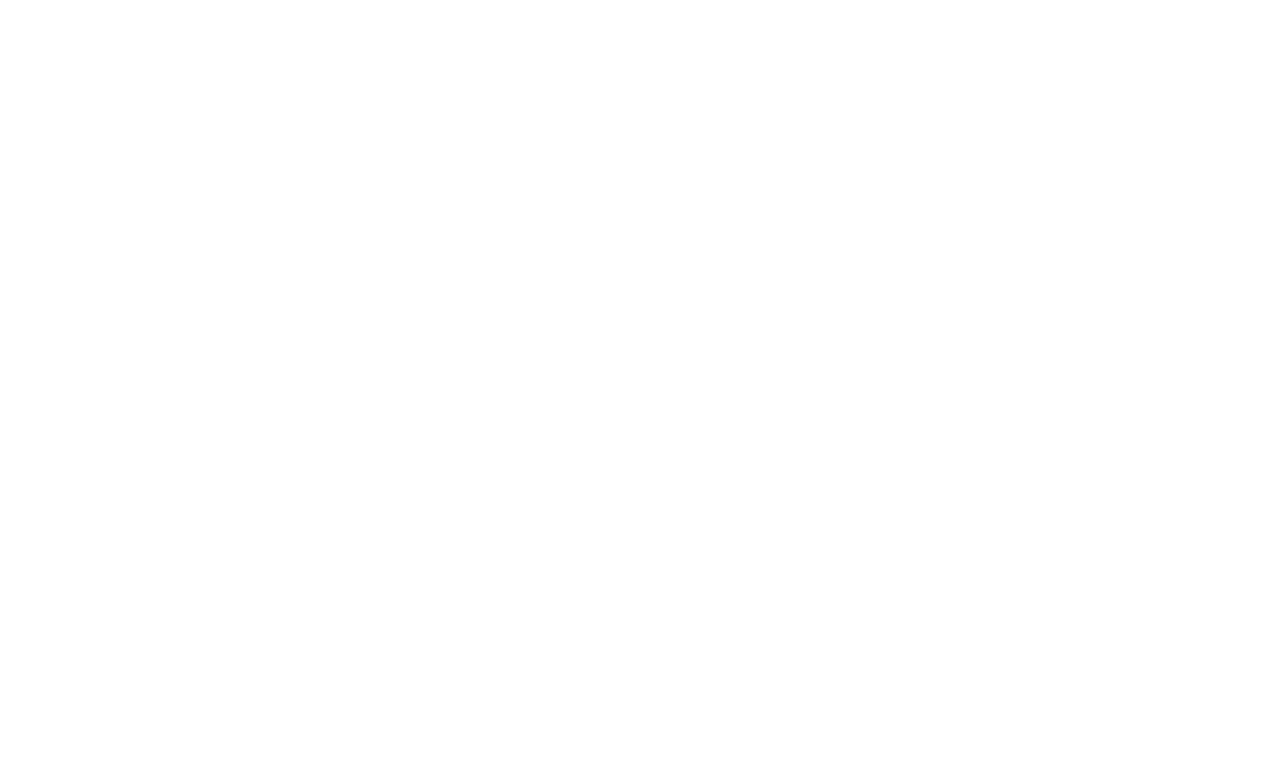
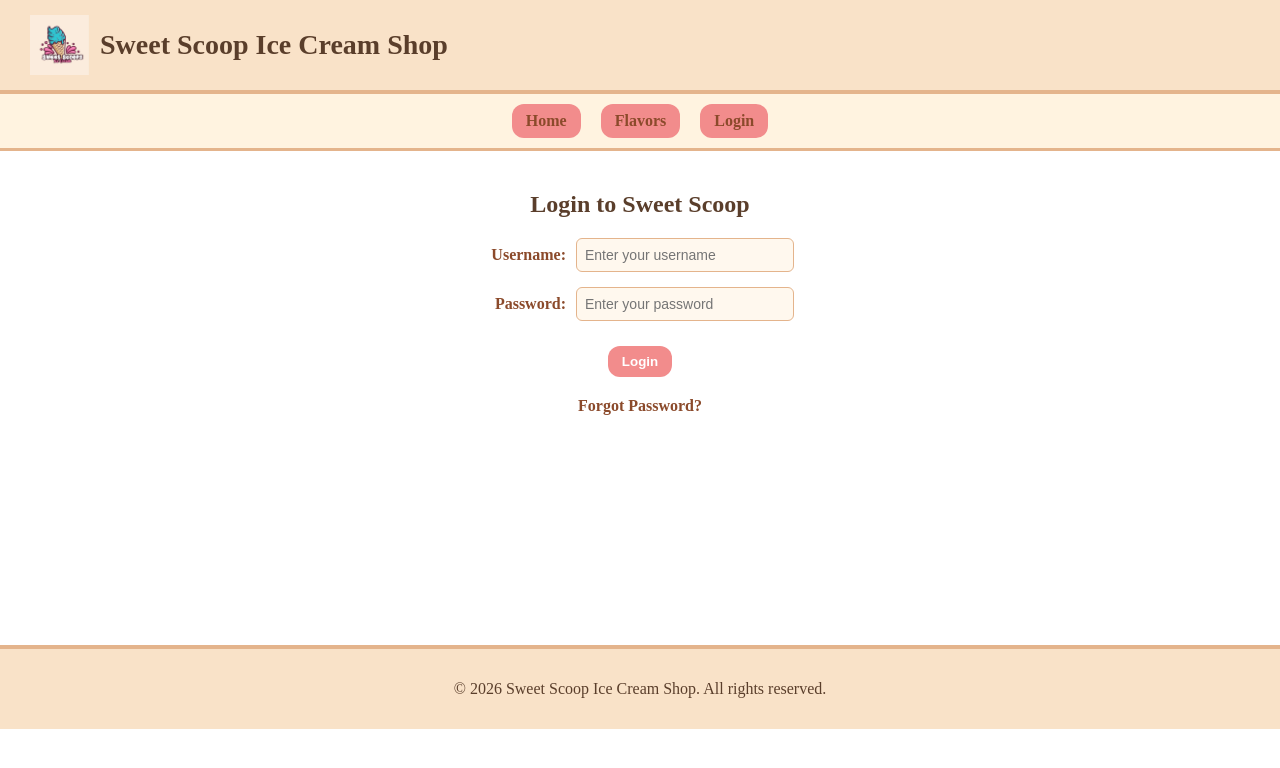
Before and after one commit to arjunchatha1/381-Assignment-3, a React (Create React App) app in the folder sweet-scoop-app/: page /login in a window 1280 px wide. Before the commit this address had no page. Shown: the top 768 px of the page. Built offline with nearby package versions, Linux system fonts and the light colour scheme.

Commit message:
Add login page

```diff
--- a/sweet-scoop-app/src/App.js
+++ b/sweet-scoop-app/src/App.js
@@ -2,8 +2,8 @@
 
 import { BrowserRouter as Router, Routes, Route } from "react-router-dom";
 import Homepage from "./Homepage";
-
 import FlavorsPage from "./FlavorsPage";
+import LoginPage from "./LoginPage";
 import "./style.css";
 
 function App() {
@@ -13,9 +13,8 @@
       <Routes>
 
         <Route path="/" element={<Homepage />} />
-
-
         <Route path="/flavors" element={<FlavorsPage />} />
+        <Route path="/login" element={<LoginPage />} />
 
       </Routes>
     </Router>
--- a/sweet-scoop-app/src/FlavorsPage.js
+++ b/sweet-scoop-app/src/FlavorsPage.js
@@ -3,9 +3,14 @@
 import flavors from "./data/flavors";
 
 const FlavorsPage = () => {
-  const [order, setOrder] = useState([]);
+  const [order, setOrder] = useState(() => {
+    const savedOrder = localStorage.getItem("order");
+    return savedOrder ? JSON.parse(savedOrder) : [];
+  });
 
-
+  useEffect(() => {
+    localStorage.setItem("order", JSON.stringify(order));
+  }, [order]);
 
   const addToOrder = (flavor) => {
     const existingItem = order.find((item) => item.id === flavor.id);
--- /dev/null
+++ b/sweet-scoop-app/src/LoginPage.js
@@ -0,0 +1,109 @@
+import React, { useState, useEffect } from "react";
+import { useNavigate } from "react-router-dom";
+import { Header, Footer } from "./Homepage";
+
+const LoginPage = () => {
+  return (
+    <div>
+      <Header />
+      <LoginForm />
+      <Footer />
+    </div>
+  );
+};
+
+const LoginForm = () => {
+  const [username, setUsername] = useState("");
+  const [password, setPassword] = useState("");
+  const [message, setMessage] = useState("");
+  const [messageType, setMessageType] = useState("");
+  const navigate = useNavigate();
+
+  const handleLogin = async (e) => {
+    e.preventDefault();
+
+    if (!username || !password) {
+      setMessageType("error");
+      setMessage("Username and password cannot be empty.");
+      return;
+    }
+
+    if (password.length < 8) {
+      setMessageType("error");
+      setMessage("Password must be at least 8 characters.");
+      return;
+    }
+
+    try {
+      const response = await fetch(
+        "https://jsonplaceholder.typicode.com/users"
+      );
+      const users = await response.json();
+
+      const user = users.find((u) => u.username === username);
+
+      if (user && user.email === password) {
+        setMessageType("success");
+        setMessage("Login successful!");
+      } else {
+        setMessageType("error");
+        setMessage("Invalid username or password.");
+      }
+    } catch (error) {
+      setMessageType("error");
+      setMessage("An error occurred. Please try again.");
+    }
+  };
+
+  useEffect(() => {
+    if (messageType === "success") {
+      const timer = setTimeout(() => {
+        navigate("/flavors");
+      }, 2000);
+      return () => clearTimeout(timer);
+    }
+  }, [messageType, navigate]);
+
+  return (
+    <div className="main-section">
+      <form onSubmit={handleLogin}>
+        <h2>Login to Sweet Scoop</h2>
+
+        <div>
+          <label>Username:</label>
+          <input
+            type="text"
+            value={username}
+            onChange={(e) => setUsername(e.target.value)}
+            placeholder="Enter your username"
+          />
+        </div>
+
+        <div>
+          <label>Password:</label>
+          <input
+            type="password"
+            value={password}
+            onChange={(e) => setPassword(e.target.value)}
+            placeholder="Enter your password"
+          />
+        </div>
+
+        <button type="submit">Login</button>
+        <div>
+          <a href="#forgot" className="forgot-password">Forgot Password?</a>
+        </div>
+      </form>
+
+      {message && <DisplayStatus type={messageType} message={message} />}
+    </div>
+  );
+};
+
+const DisplayStatus = ({ type, message }) => {
+  const messageClass = type === "success" ? "success-message" : "error-message";
+
+  return <div className={messageClass}>{message}</div>;
+};
+
+export default LoginPage;
--- a/sweet-scoop-app/src/style.css
+++ b/sweet-scoop-app/src/style.css
@@ -51,7 +51,7 @@
 }
 
 /* Buttons and links */
-a, button {
+button {
     display: inline-block;
     margin-top: 10px;
     margin-bottom: 10px;
@@ -65,12 +65,38 @@
     cursor: pointer;
 }
 
+a {
+    display: inline-block;
+    margin-top: 10px;
+    margin-bottom: 10px;
+    padding: 8px 14px;
+    border-radius: 12px;
+    border: none;
+    background: #f28c8c;
+    color: white;
+    font-weight: bold;
+    text-decoration: none;
+    cursor: pointer;
+}
+
+a.forgot-password {
+    background: none;
+    color: #8b4a2b;
+    padding: 0;
+    margin: 10px 0;
+}
+
 button.remove {
     background: #c94c4c;
 }
 
 button:hover, a:hover {
     opacity: 0.85;
+}
+
+a.forgot-password:hover {
+    opacity: 1;
+    text-decoration: underline;
 }
 
 /* Footer */
@@ -124,3 +150,40 @@
     margin: 0 auto;
     text-align: center;
 }
+
+.success-message {
+    color: green;
+    margin-top: 15px;
+    padding: 10px;
+    border-radius: 5px;
+    font-weight: bold;
+}
+
+.error-message {
+    color: red;
+    margin-top: 15px;
+    padding: 10px;
+    border-radius: 5px;
+    font-weight: bold;
+}
+
+form div {
+    margin-bottom: 15px;
+    display: flex;
+    align-items: center;
+    justify-content: center;
+    gap: 10px;
+}
+
+form label {
+    font-weight: bold;
+    color: #8b4a2b;
+    min-width: 80px;
+    text-align: right;
+}
+
+form input {
+    width: 200px;
+    padding: 8px;
+    font-size: 14px;
+}
```
Also changed, not shown: sweet-scoop-app/readme.txt (added), 1 other file (tests, documents, lock files or other folders).
